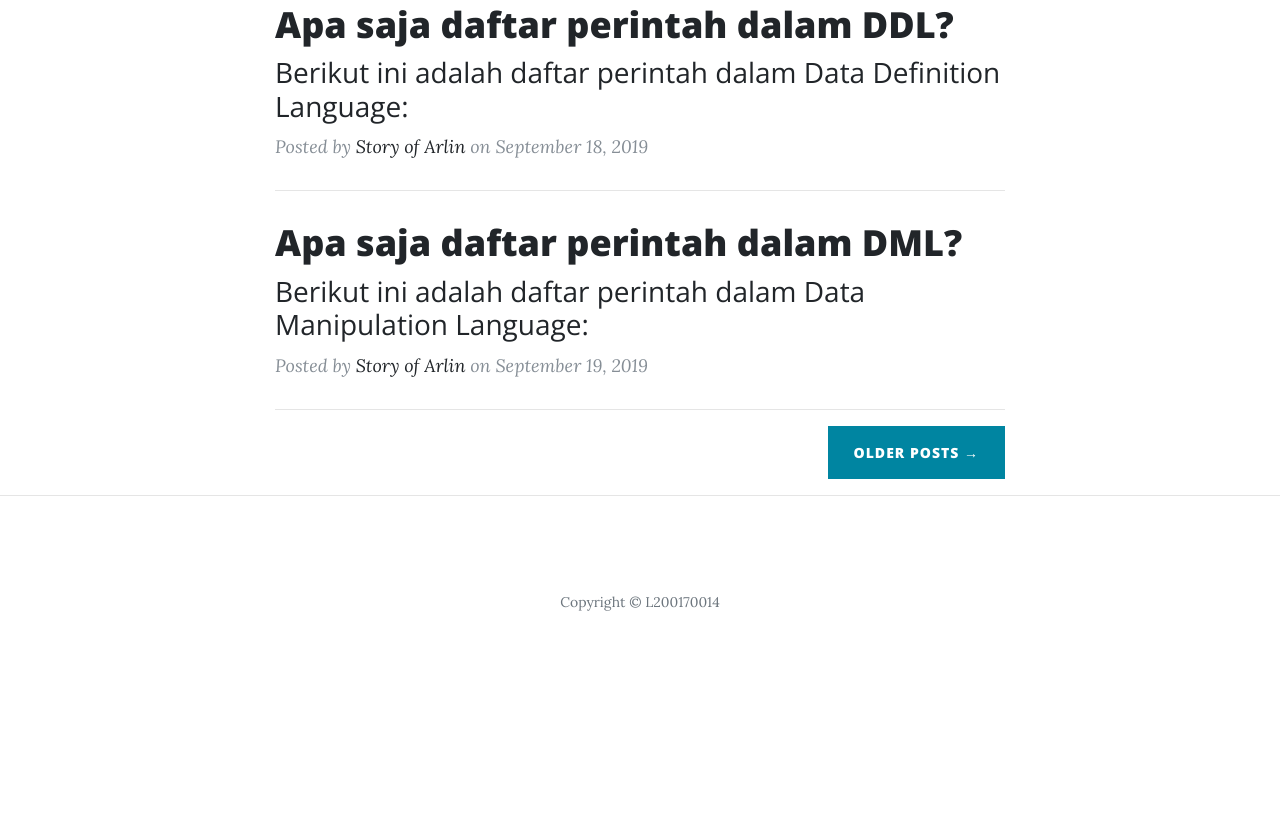
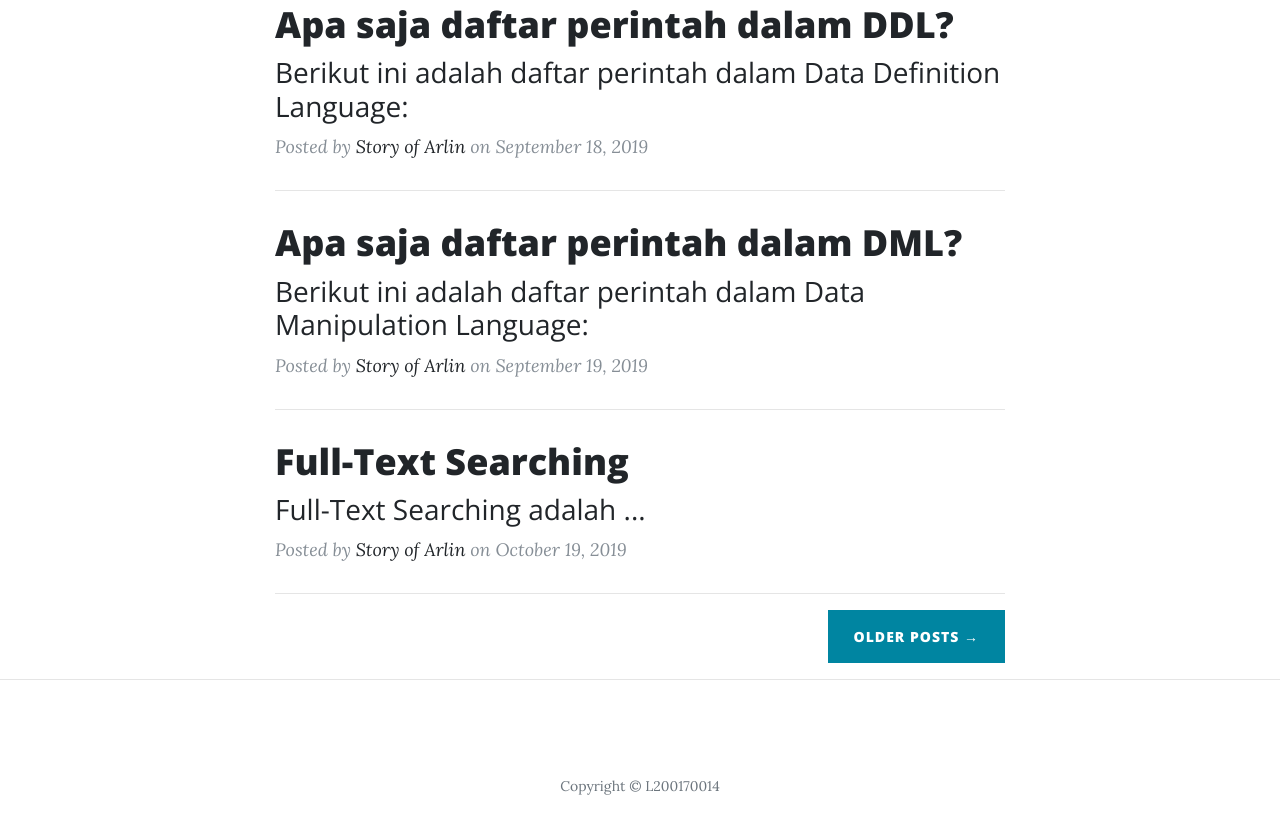
Before and after one commit to L200170014/L200170014.github.io, a website: page Database/index.html in a window 1280 px wide. Shown: the part 1075-1909 px from the top of the page. Before the commit the page ends 1753 px from the top, so only its background shows below. Drawn offline with nearby package versions, Linux system fonts and the light colour scheme.

Commit message:
Update index.html

```diff
--- a/Database/index.html
+++ b/Database/index.html
@@ -124,6 +124,20 @@
             on September 19, 2019</p>
         </div>
         <hr>
+	<div class="post-preview">
+          <a href="full-text.html">
+            <h2 class="post-title">
+             Full-Text Searching
+            </h2>
+            <h3 class="post-subtitle">
+              Full-Text Searching adalah ...
+            </h3>
+          </a>
+          <p class="post-meta">Posted by
+            <a href="#">Story of Arlin</a>
+            on October 19, 2019</p>
+        </div>
+	<hr>
         <!-- Pager -->
         <div class="clearfix">
           <a class="btn btn-primary float-right" href="#">Older Posts &rarr;</a>
```
